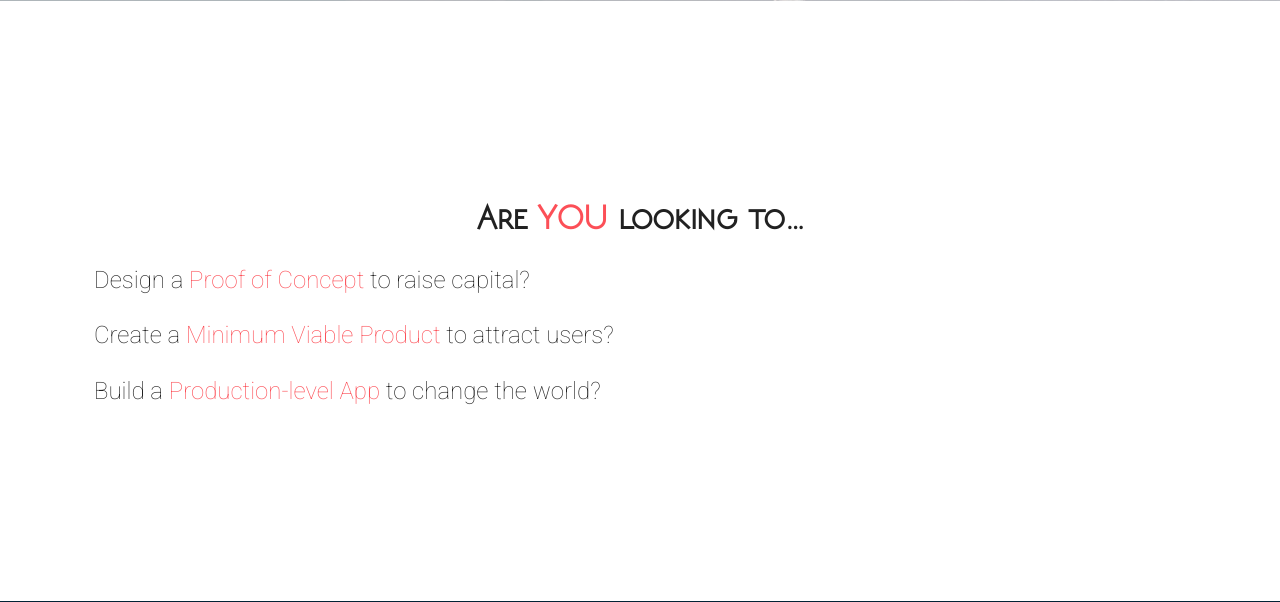
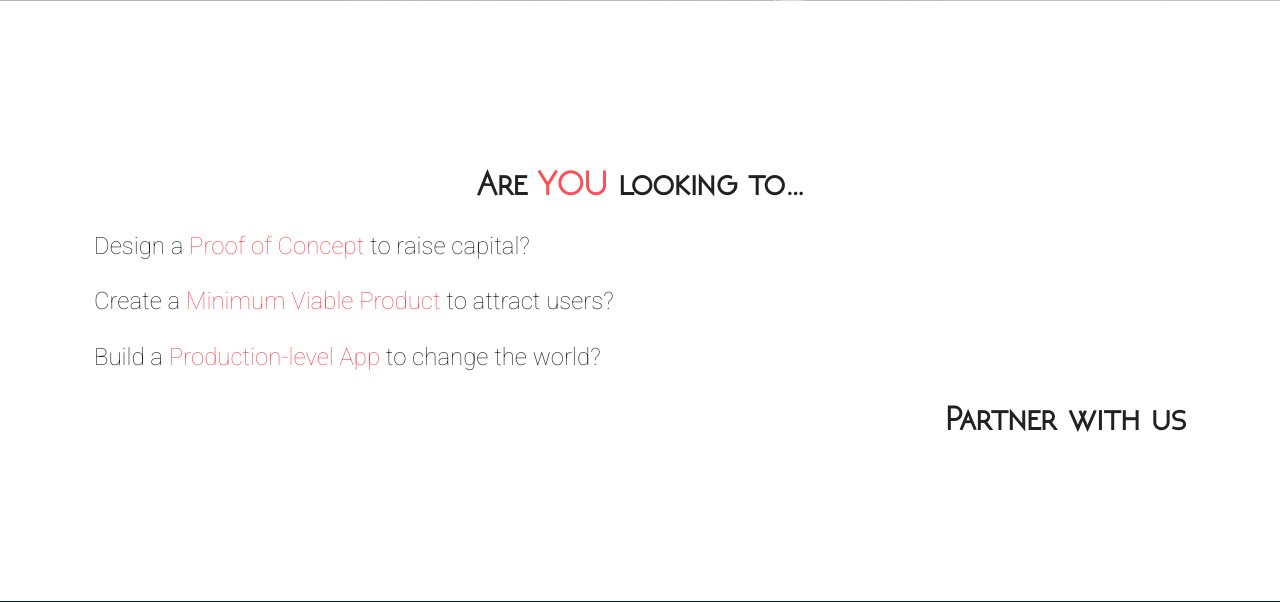
Before and after one commit to cortlandtlabs/cortlandtlabs.github.io, a PHP site: page / in a window 1280 px wide. Shown: the part 799-1401 px from the top of the page. Run offline with PHP 8.4, Linux system fonts and the light colour scheme; some libraries are stand-ins or nearby versions.

Commit message:
Remove some unneccessary files

```diff
--- a/css/main.css
+++ b/css/main.css
@@ -168,6 +168,9 @@ body {
   .secondSegment span {
     color: #FC4F57;
   }
+  #partner {
+    text-align: right;
+  }
   .thirdSegment {
     min-height: 65%;
     width: 100%;
--- a/index.html
+++ b/index.html
@@ -67,10 +67,11 @@
   </div>
   <div class="secondSegment ui stackable padded grid ">
     <div class="fourteen wide left aligned middle aligned centered column">
-      <h1 >Are <span>YOU</span> looking to...</h1>
+      <h1>Are <span>YOU</span> looking to...</h1>
       <h2>Design a <span>Proof of Concept</span> to raise capital?</h2>
       <h2>Create a <span>Minimum Viable Product</span> to attract users?</h2>
       <h2>Build a <span>Production-level App</span> to change the world?</h2>
+      <h1 id="partner">Partner with us</h1>
     </div>
   </div>
   <div class="thirdSegment ui padded grid">
@@ -95,10 +96,10 @@
         </div>
       </div>
     </div>
-  </div><!--
-  <div class="fourthSegment segment">
   </div>
- -->  <div class="fifthSegment ui padded grid">
+<!--   <div class="fourthSegment segment">
+  </div> -->
+  <div class="fifthSegment ui padded grid">
     <div class="fourteen wide middle aligned centered column">
       <h1>Pricing</h1>
       <div class="ui three stackable centered aligned middle aligned cards">
--- a/js/main.js
+++ b/js/main.js
@@ -1,5 +1,5 @@
 $(document).ready(function() {
-  window.sr = ScrollReveal();
+  window.sr = ScrollReveal({ reset: true });
   sr.reveal('.card', { duration: 1800 });
 });
 $(window).on('load', function() {
```
Also changed, not shown: assets/find.jpg (deleted), assets/gigs.jpg (deleted), 1 other file.
